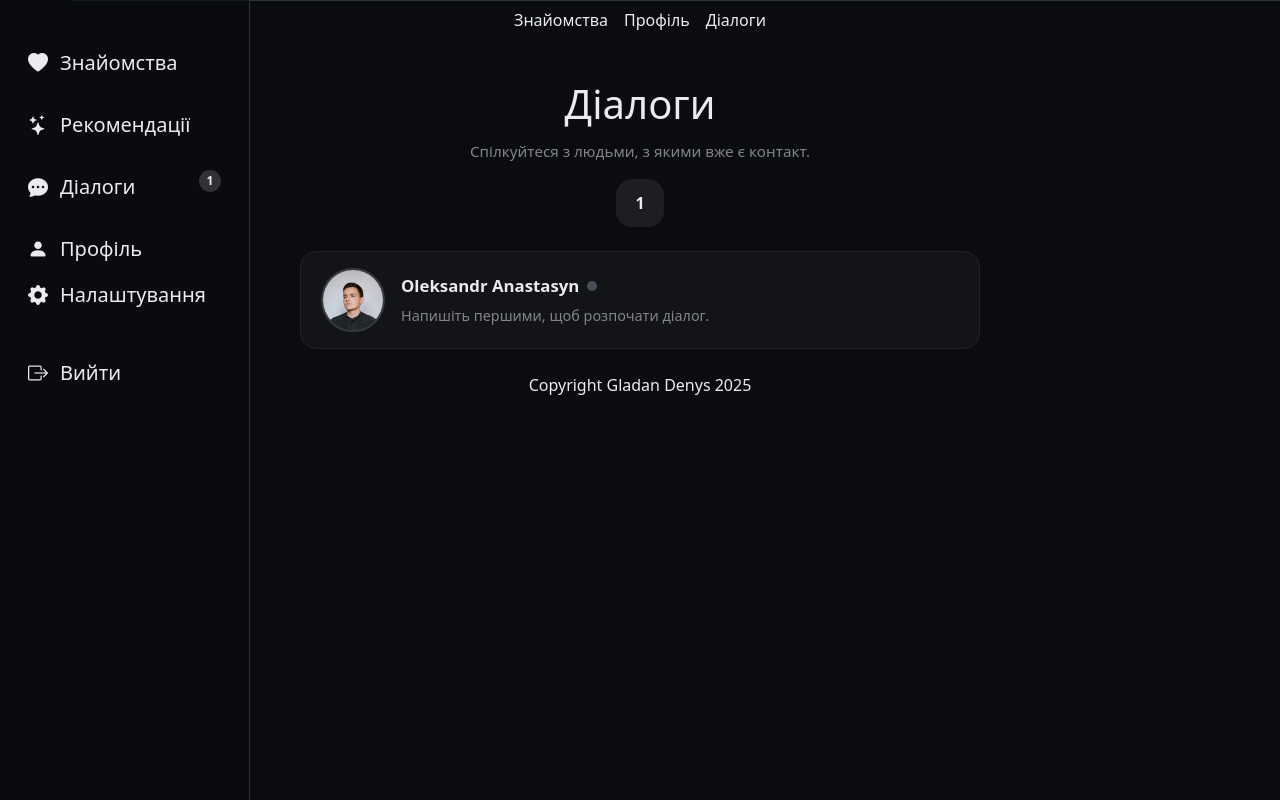
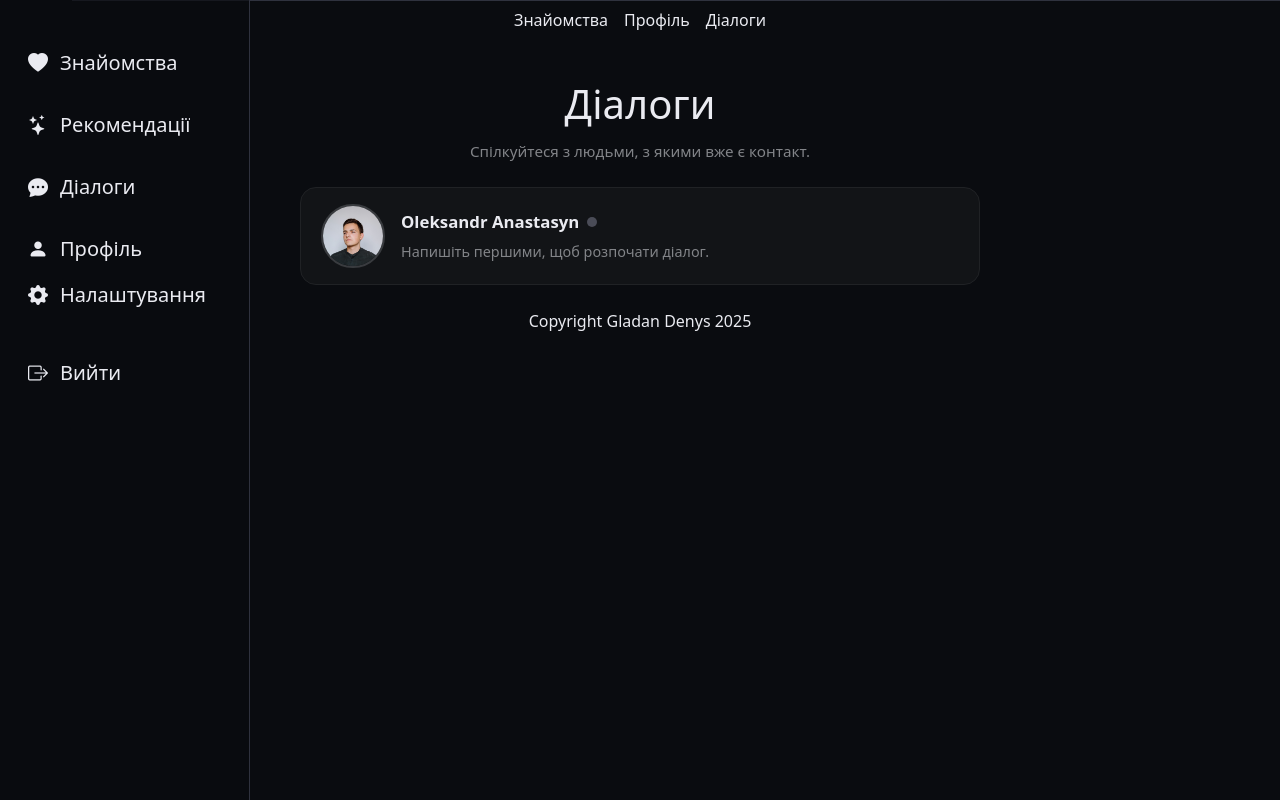
Before and after one commit to GeorgHerych/Lixy, a Django app: page /members/dialogs/ in a window 1280 px wide. Run offline with Django 5.2, Linux system fonts and the light colour scheme; a user stored in the database is signed in; data comes from the database, SQL or seed files in the repository.

Commit message:
Show unread dialog count badge and adjust styling

```diff
--- a/members/context_processors.py
+++ b/members/context_processors.py
@@ -7,6 +7,12 @@ def user_dialogs(request):
     user = getattr(request, "user", None)
 
     if not user:
-        return {"user_dialogs": []}
+        return {"user_dialogs": [], "user_unread_dialogs_count": 0}
 
-    return {"user_dialogs": collect_user_dialogs(user)}
+    dialogs = collect_user_dialogs(user)
+    unread_dialogs_count = sum(1 for dialog in dialogs if dialog.get("unread_count"))
+
+    return {
+        "user_dialogs": dialogs,
+        "user_unread_dialogs_count": unread_dialogs_count,
+    }
--- a/members/services/dialogs.py
+++ b/members/services/dialogs.py
@@ -5,7 +5,7 @@ from typing import Dict, List, Optional, Set
 
 from django.urls import reverse
 from django.utils import timezone
-from django.db.models import Q
+from django.db.models import Q, Count
 
 from members.models import Member, DialogMessage
 
@@ -83,6 +83,15 @@ def collect_user_dialogs(user: Member) -> List[Dict[str, object]]:
         ),
     )
 
+    unread_counts = {
+        entry["sender_id"]: entry["count"]
+        for entry in (
+            DialogMessage.objects.filter(recipient=user, read_at__isnull=True)
+            .values("sender_id")
+            .annotate(count=Count("id"))
+        )
+    }
+
     recent_messages = {}
     for message in (
         DialogMessage.objects.filter(Q(sender=user) | Q(recipient=user))
@@ -116,6 +125,7 @@ def collect_user_dialogs(user: Member) -> List[Dict[str, object]]:
                 "is_mutual": is_mutual,
                 "is_online": is_online,
                 "last_message_at": getattr(last_message, "created_at", None),
+                "unread_count": unread_counts.get(companion.id, 0),
             }
         )
 
--- a/members/templates/profile/dialog_list.html
+++ b/members/templates/profile/dialog_list.html
@@ -7,9 +7,6 @@
     <div class="dialog-list-header mb-4">
         <h1 class="dialog-list-title mb-0">Діалоги</h1>
         <p class="dialog-list-subtitle mb-0">Спілкуйтеся з людьми, з якими вже є контакт.</p>
-        {% if dialogs %}
-            <span class="dialog-list-counter" aria-label="Кількість діалогів">{{ dialogs|length }}</span>
-        {% endif %}
     </div>
 
     {% if dialogs %}
--- a/posts/static/css/styles_dark.css
+++ b/posts/static/css/styles_dark.css
@@ -767,18 +767,18 @@ form {
 
 .nav-counter {
     position: absolute;
-    top: 6px;
-    right: 12px;
+    right: 8px;
+    bottom: 4px;
     display: inline-flex;
     align-items: center;
     justify-content: center;
-    min-width: 22px;
-    height: 22px;
-    padding: 0 6px;
+    min-width: 16px;
+    height: 16px;
+    padding: 0 4px;
     border-radius: 999px;
     background-color: rgba(234, 235, 241, 0.18);
     color: var(--text-color);
-    font-size: 0.75rem;
+    font-size: 0.65rem;
     font-weight: 600;
     line-height: 1;
 }
--- a/posts/templates/base/vertical_nav_base.html
+++ b/posts/templates/base/vertical_nav_base.html
@@ -28,9 +28,9 @@
                 >
                     <i class="bi bi-chat-dots-fill"></i>
                     <p class="nav-title">Діалоги</p>
-                    {% if user_dialogs %}
-                        <span class="nav-counter" aria-hidden="true">{{ user_dialogs|length }}</span>
-                        <span class="visually-hidden">Непрочитаних діалогів: {{ user_dialogs|length }}</span>
+                    {% if user_unread_dialogs_count %}
+                        <span class="nav-counter" aria-hidden="true">{{ user_unread_dialogs_count }}</span>
+                        <span class="visually-hidden">Непрочитаних діалогів: {{ user_unread_dialogs_count }}</span>
                     {% endif %}
                 </a>
             </li>
```
Also changed, not shown: posts/static/css/styles_light.css (+6 -6 lines).
